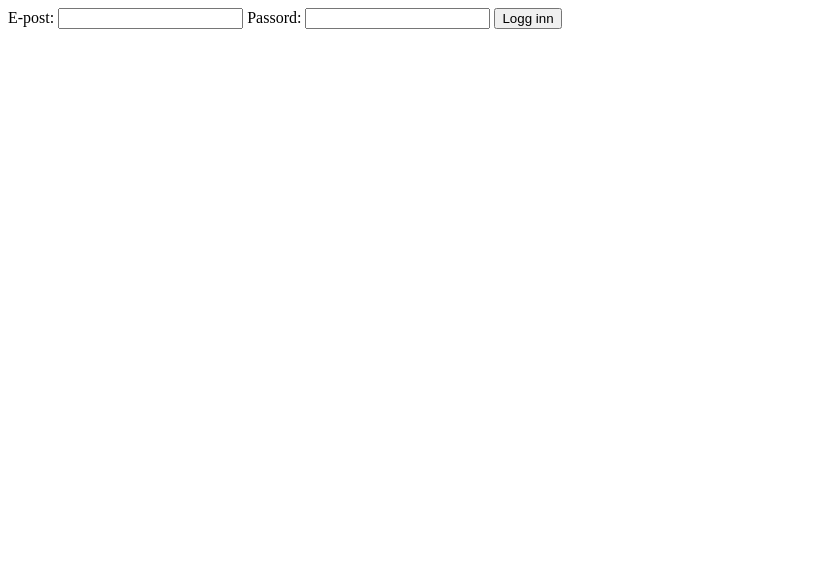
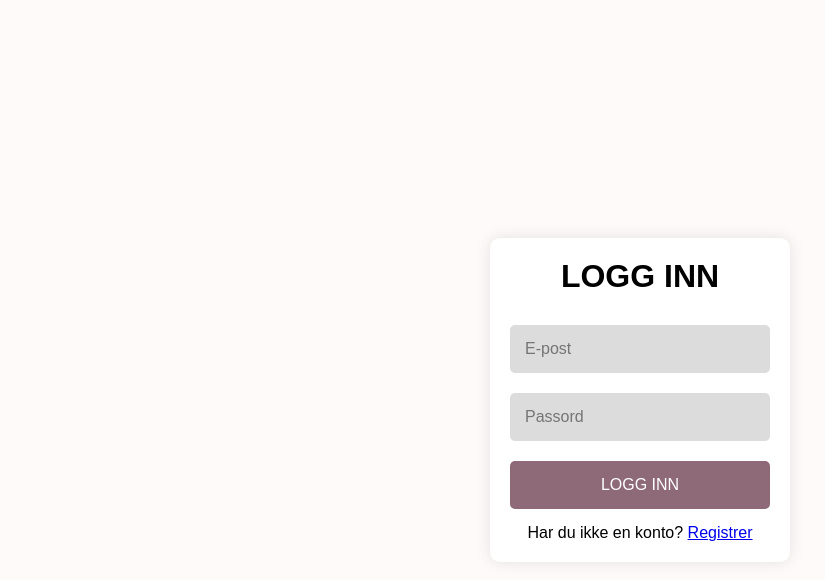
Before and after one commit to agentORW/studietid, a website: page public/logg-inn/logg-inn.html in a window 1280 px wide. Shown: the whole page, without its empty margins (0-825 px from the left). Drawn offline with Linux system fonts and the light colour scheme.

Commit message:
Fixed login and worked on front end log in and info page

```diff
--- /dev/null
+++ b/public/globalstyle.css
@@ -0,0 +1,21 @@
+nav {
+    background-color: #34495e;
+    padding: 10px 0;
+}
+
+nav ul {
+    list-style-type: none;
+    display: flex;
+    justify-content: space-around;
+}
+
+nav ul li {
+    display: inline;
+}
+
+nav ul li a {
+    color: white;
+    text-decoration: none;
+    padding: 10px 20px;
+    display: block;
+}
--- /dev/null
+++ b/public/info/index.css
@@ -0,0 +1,41 @@
+* {
+    margin: 0;
+    padding: 0;
+    box-sizing: border-box;
+}
+
+body {
+    font-family: Arial, sans-serif;
+    background-color: #fefefe;
+}
+
+.content {
+    padding: 40px 100px;
+    max-width: 1200px;
+    margin: 0 auto;
+    text-align: left;
+}
+
+h1 {
+    font-size: 32px;
+    margin-bottom: 20px;
+}
+
+p {
+    font-size: 18px;
+    margin-bottom: 40px;
+    color: #333;
+    line-height: 1.6;
+}
+
+h2 {
+    font-size: 26px;
+    margin-bottom: 20px;
+}
+
+iframe {
+    background-color: #dcdcdc;
+    border-radius: 5px;
+    width: 100%;
+    height: 400px;
+}
--- a/public/logg-inn/logg-inn.css
+++ b/public/logg-inn/logg-inn.css
@@ -0,0 +1,58 @@
+* {
+    margin: 0;
+    padding: 0;
+    box-sizing: border-box;
+}
+
+body {
+    font-family: Arial, sans-serif;
+    background-color: #fefafa;
+    display: flex;
+    justify-content: center;
+    align-items: center;
+    height: 100vh;
+}
+
+.login-container {
+    text-align: center;
+    padding: 20px;
+    background-color: #fff;
+    border-radius: 10px;
+    box-shadow: 0 0 15px rgba(0, 0, 0, 0.1);
+    width: 300px;
+}
+
+h1 {
+    margin-bottom: 30px;
+    font-size: 32px;
+    color: #000;
+}
+
+form {
+    display: flex;
+    flex-direction: column;
+}
+
+input[type="text"], input[type="password"] {
+    background-color: #dcdcdc;
+    border: none;
+    padding: 15px;
+    margin-bottom: 20px;
+    font-size: 16px;
+    border-radius: 5px;
+}
+
+button {
+    background-color: #8e6a79;
+    border: none;
+    padding: 15px;
+    margin-bottom: 15px;
+    color: white;
+    font-size: 16px;
+    border-radius: 5px;
+    cursor: pointer;
+}
+
+button:hover {
+    background-color: #7a596b;
+}
--- a/public/logg-inn/logg-inn.html
+++ b/public/logg-inn/logg-inn.html
@@ -1,9 +1,21 @@
-<form action="/login" method="POST">
-    <label for="email">E-post:</label>
-    <input type="text" id="email" name="email" required>
-
-    <label for="password">Passord:</label>
-    <input type="password" id="password" name="password" required>
-
-    <button type="submit">Logg inn</button>
-</form>
+<!DOCTYPE html>
+<html lang="en">
+<head>
+    <meta charset="UTF-8">
+    <meta name="viewport" content="width=device-width, initial-scale=1.0">
+    <title>Logg Inn</title>
+    <link rel="stylesheet" href="../globalstyle.css">
+    <link rel="stylesheet" href="../logg-inn/logg-inn.css">
+</head>
+<body>
+    <div class="login-container">
+        <h1>LOGG INN</h1>
+        <form action="/login" method="POST">
+            <input type="text" id="email" name="email" placeholder="E-post" required>
+            <input type="password" id="password" name="password" placeholder="Passord" required>
+            <button type="submit">LOGG INN</button>
+        </form>
+        <p>Har du ikke en konto? <a href="gog">Registrer</a></p>
+    </div>
+</body>
+</html>
```
Also changed, not shown: app.js (+18 -12 lines), public/all-studietid/all-studietid.css (+0 -22 lines), public/all-studietid/all-studietid.html (+4 -3 lines), public/info/index.html (+21 -7 lines), public/min-studietid/min-studietid.css (+0 -22 lines), public/min-studietid/min-studietid.html (+2 -1 lines).
